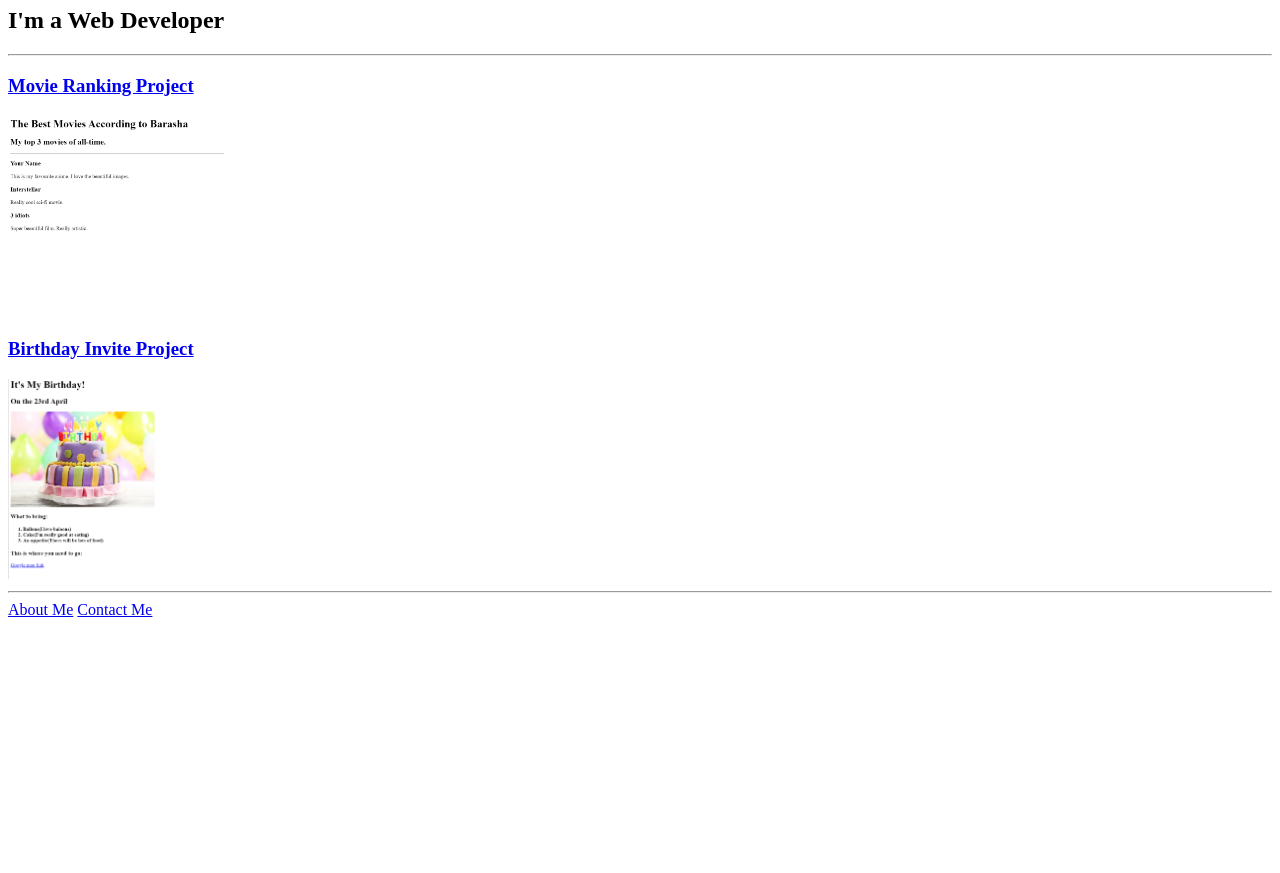
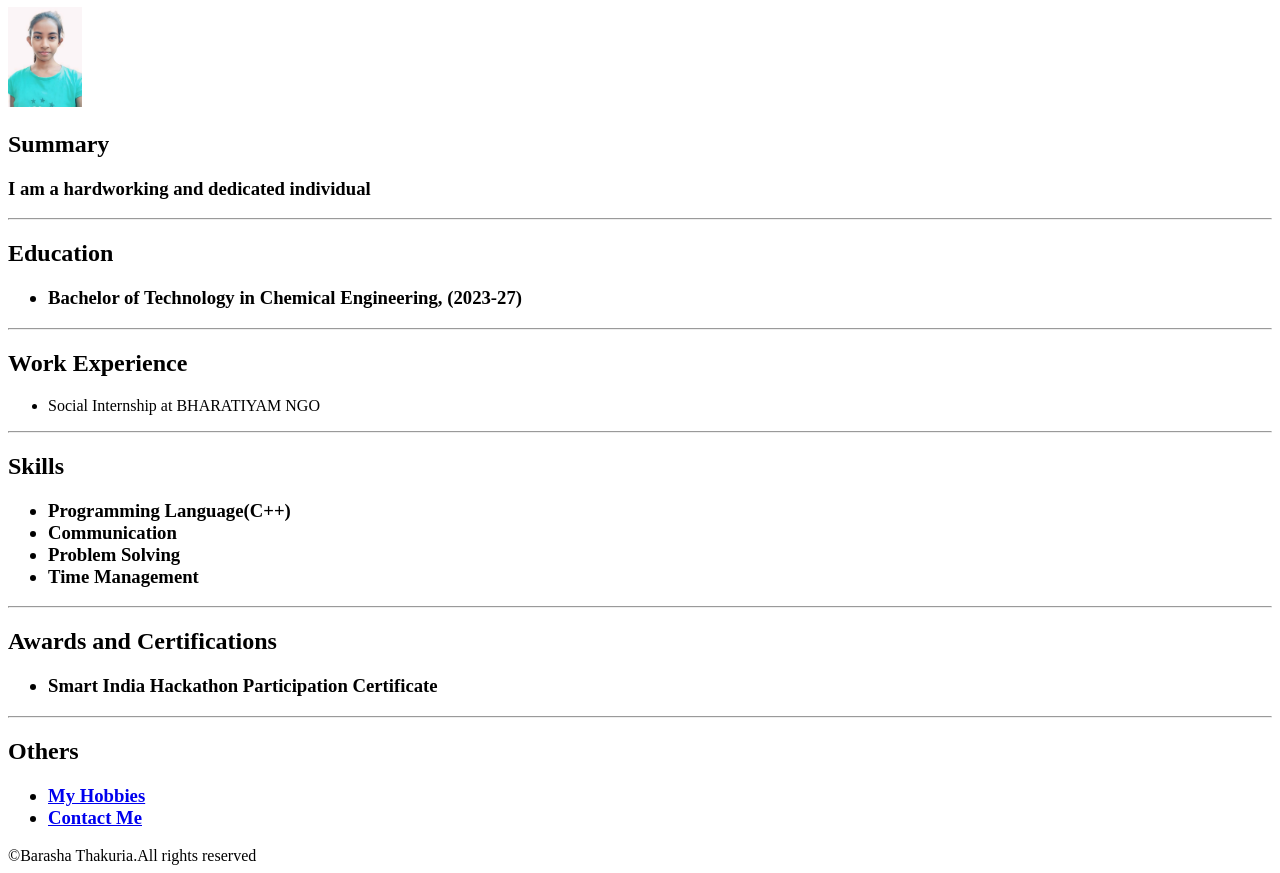
Before and after one commit to Barasha-T/html-portfolio, a plain HTML site: page index.html in a window 1280 px wide. Shown: the part 73-946 px from the top of the page. Before the commit the page ends 800 px from the top, so only its background shows below. Drawn offline with Linux system fonts and the light colour scheme.

Commit message:
Add files via upload

```diff
--- a/index.html
+++ b/index.html
@@ -1,35 +1,51 @@
-<!-- TODO 1: Create the HTML Boilerplate -->
 <!DOCTYPE html>
 <html lang="en">
 <head>
   <meta charset="UTF-8">
 
-    <title>Barasha's Webpage</title>
+  <title>My Resume</title>
 </head>
 <body>
-    <h1>Barasha T's Portfolio</h1>
-    <h2>I'm a Web Developer</h2>
+  <h1>Barasha Thakuria</h1>
+  <img src="./passport size photo.jpg" height="100"/>
+  <h2>Summary</h2>
+  <h3>I am a hardworking and dedicated individual</h3>
   <hr/>
-    <h3><a href="./public/movie-ranking.html">Movie Ranking Project</a></h3>
-    <img src="./assets/images/Movie -Ranking -2.png" height="200"/>
-    <h3><a href="./public/birthday-invite.html">Birthday Invite Project</a></h3>
-    <img src="./assets/images/Birthday-Invite-2.png" height="200"/>
+  <h2>Education</h2>
+  <h3><ul>
+    <li>Bachelor of Technology in Chemical Engineering, (2023-27)</li>
+    </ul></h3>
     <hr/>
-    <a href="./public/about.html">About Me</a>
-    <a href="./public/contact.html">Contact Me</a>
+  <h2>Work Experience</h2>
+    <ul>
+      <li> Social Internship at BHARATIYAM NGO </li>
+    </ul>
+  <hr/>
+  <h2>Skills</h2>
+  <h3>
+    <ul>
+      <li>Programming Language(C++)</li>
+      <li>Communication </li>
+      <li>Problem Solving</li>
+      <li>Time Management</li>
+    </ul>
+  </h3>
+  <hr/>
+  <h2>Awards and Certifications</h2>
+  <h3>
+    <ul>
+      <li>Smart India Hackathon Participation Certificate</li>
+    </ul>
+  </h3>
+  <hr/>
+  <h2>Others</h2>
+  <h3>
+    <ul>
+      <li><a href="./My Hobbies.html">My Hobbies</a></li>
+      <li><a href="./Contact Me.html"> Contact Me</a></li>
+    </ul>
+  </h3>
+
 </body>
+<footer>&#169Barasha Thakuria.All rights reserved</footer>
 </html>
-
-<!-- TODO 2: Add Your previous projects' HTML into the public folder -->
-
-<!-- TODO 3: Take screenshots of your project previews and add the images to the images folder -->
-
-<!-- TODO 4: Add titles/subtitles etc. -->
-
-<!-- TODO 5: Add a link to the project pages -->
-
-<!-- TODO 6: Add images to show the project previews
-HINT for TODO 6: You can use the height attribute set to 200 to make the image smaller:
-https://developer.mozilla.org/en-US/docs/Web/HTML/Element/img#attr-height -->
-
-<!-- TODO 7: Add the Contact Me and About Me page links -->
```
Also changed, not shown: Contact Me.html (added, +9 -0 lines), My Hobbies.html (added, +8 -0 lines), passport size photo.jpg (added). Lines whose indentation alone changed are shown as unchanged.
